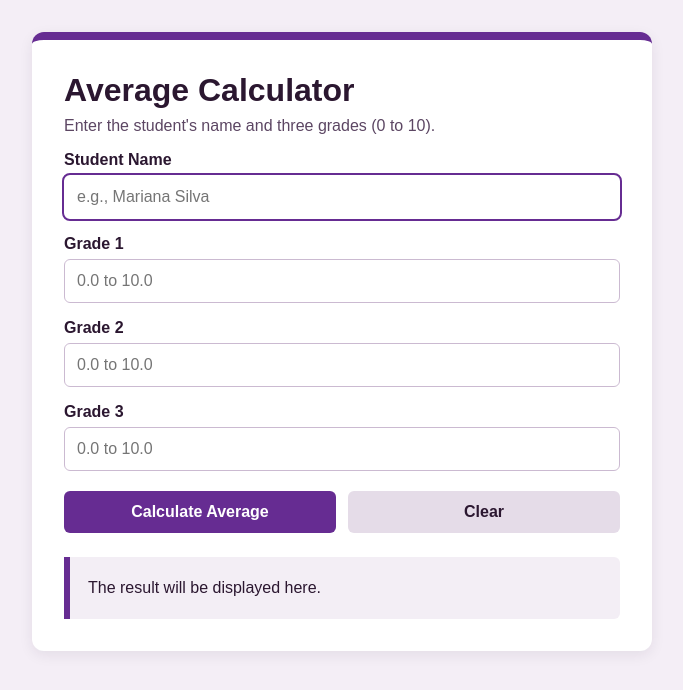
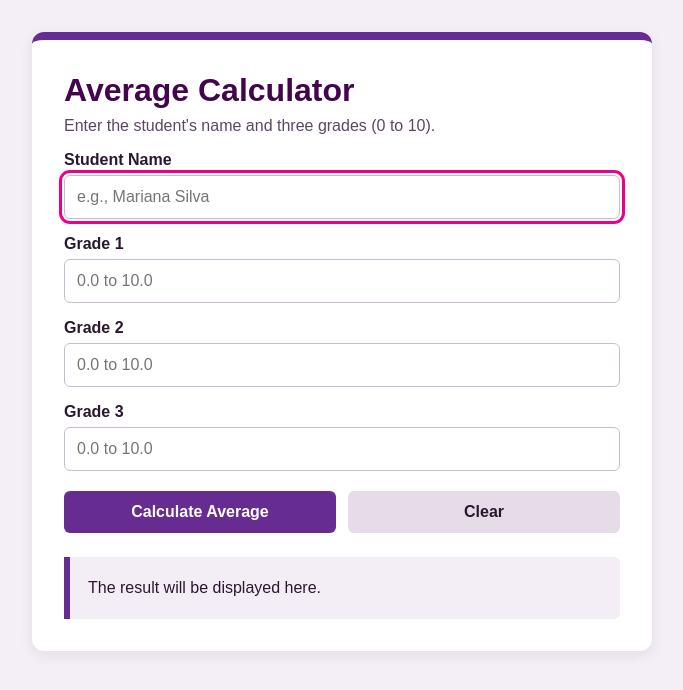
Before and after one commit to oThiagoDSS/ui-development-coursework, a plain HTML site: page 04-javascript-intro/average-calculator/index.html in a window 1280 px wide. Both pictures are taken after a click on the button "Clear". Shown: the whole page, without its empty margins (298-981 px from the left). Drawn offline with Linux system fonts and the light colour scheme.

Commit message:
Update style.css
Code correction, based on the material requirements.

```diff
--- a/04-javascript-intro/average-calculator/style.css
+++ b/04-javascript-intro/average-calculator/style.css
@@ -24,6 +24,7 @@ body {
 h1 {
   margin-top: 0;
   margin-bottom: 8px;
+  color: #43054e;
 }
 
 .subtitle {
@@ -46,9 +47,10 @@ input {
   border-radius: 6px;
 }
 
-input:focus {
-  outline: 2px solid #662c92;
-  border-color: transparent;
+input:focus-visible,
+button:focus-visible {
+  outline: 3px solid #ec0089;
+  outline-offset: 2px;
 }
 
 .button-group {
@@ -89,6 +91,7 @@ button[type="reset"] {
   background: #f3eef5;
   border-left: 6px solid #662c92;
   border-radius: 0 6px 6px 0;
+  white-space: pre-line;
 }
 
 .approved {
```
